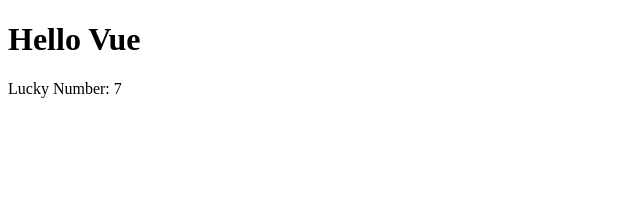
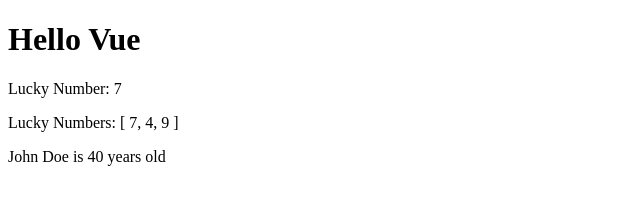
Before and after one commit to thangtnguyen/VuejsDotNetCore, a plain HTML site: page 1 Vue Fundamentals/index.html in a window 1280 px wide. Shown: the whole page, without its empty margins (0-640 px from the left). Drawn offline with nearby package versions, Linux system fonts and the light colour scheme.

Commit message:
Updated to use objects and arrays

```diff
--- a/1 Vue Fundamentals/index.html
+++ b/1 Vue Fundamentals/index.html
@@ -7,6 +7,8 @@
         <div id="app">
             <h1>{{message}}</h1>
             <p>Lucky Number: {{luckyNumber}}</p>
+            <p>Lucky Numbers: {{luckyNumbers}}</p>
+            <p>{{employee.name}} is {{employee.age}} years old</p>
         </div>
     </body>
     <script>
@@ -17,10 +19,19 @@
             setup() {
                 const message = "Hello Vue";
                 const luckyNumber = 7;
+                const luckyNumbers = [7, 4, 9];
+                const employee = {
+                    name: "John Doe",
+                    title: "CEO",
+                    salary: 100000,
+                    age: 40,
+                }
 
                 return {
                     message,
-                    luckyNumber
+                    luckyNumber,
+                    luckyNumbers,
+                    employee
                 }
             }
         }).mount("#app");
```
